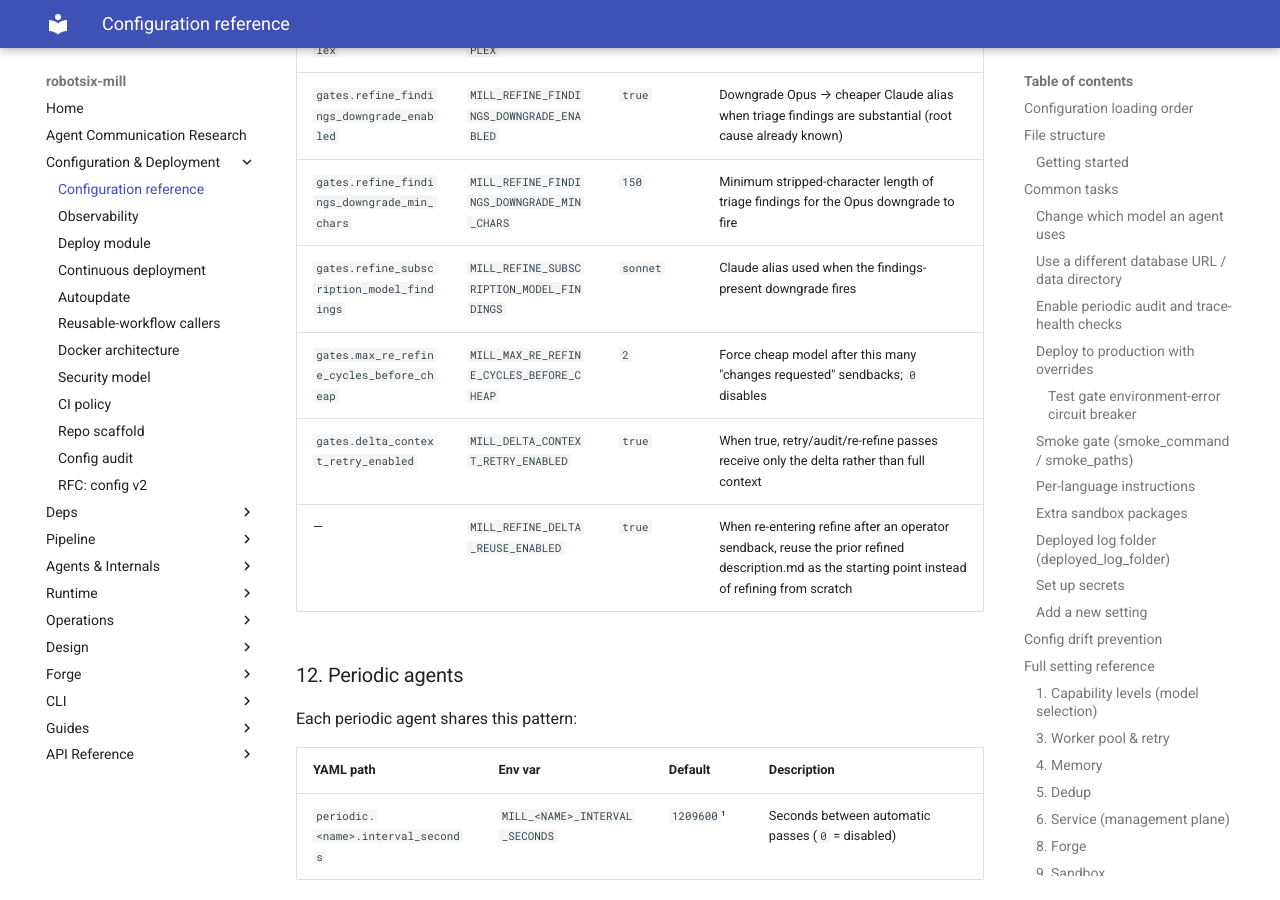
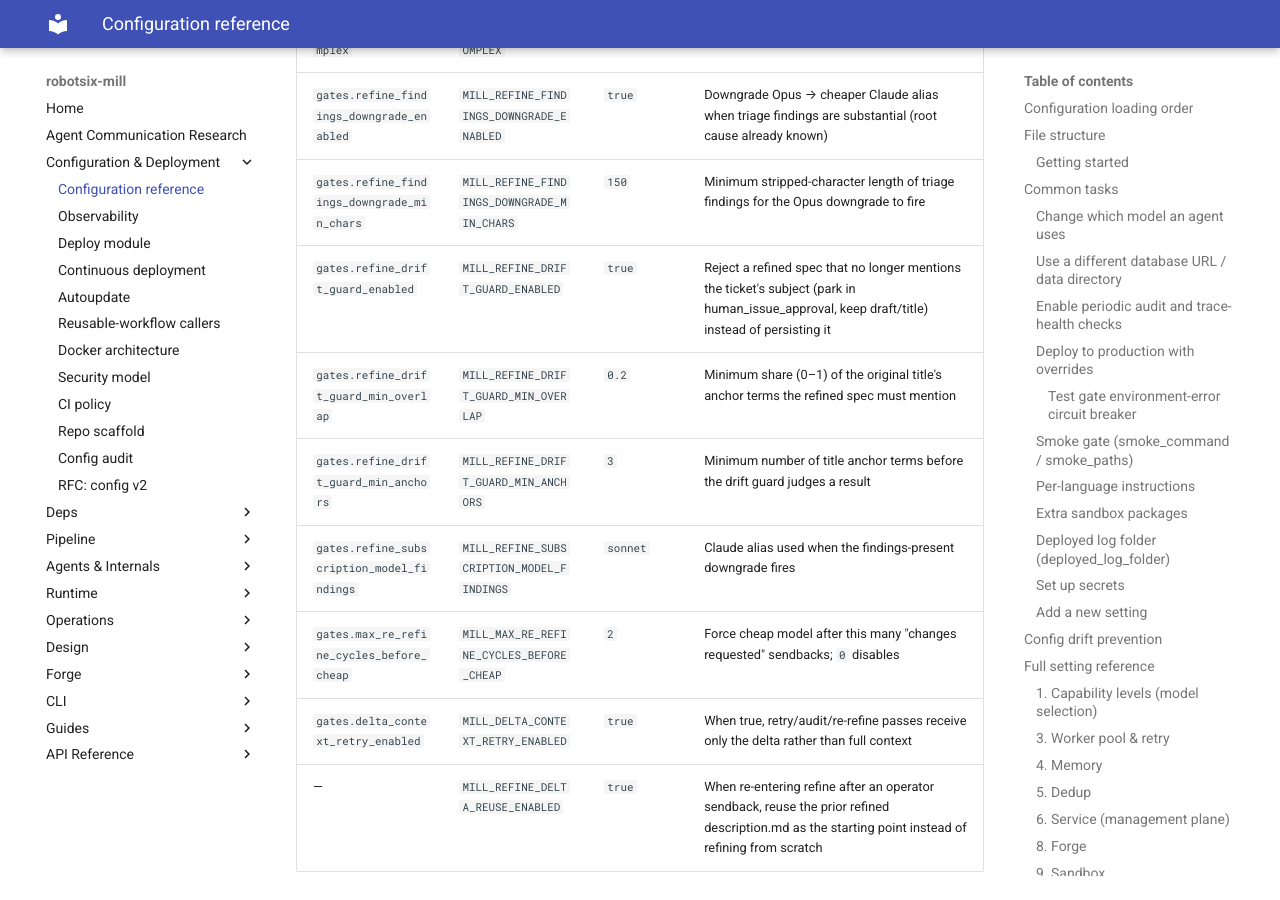
Before and after one commit to damien-robotsix/robotsix-mill, an MkDocs documentation site: the page built from docs/config/configuration.md, in a window 1280 px wide and 900 px high, scrolled down 31949 px. Built offline with MkDocs 1.6.1 and Material for MkDocs 9.7.7, drawn with Linux system fonts in a browser that asks for light colours.

Commit message:
docs(config): document the refine drift-guard settings
scripts/check_config_docs_sync.py (and its dev-tooling test) require every
Settings field in the docs/config/configuration.md tables.

Co-Authored-By: Claude Fable 5.1 <noreply@anthropic.com>

```diff
--- a/docs/config/configuration.md
+++ b/docs/config/configuration.md
@@ -671,6 +671,9 @@ refinement pass.
 | `gates.refine_subscription_model_complex` | `MILL_REFINE_SUBSCRIPTION_MODEL_COMPLEX` | `opus` | Claude alias for escalated (needs-exploration) level-3 refines |
 | `gates.refine_findings_downgrade_enabled` | `MILL_REFINE_FINDINGS_DOWNGRADE_ENABLED` | `true` | Downgrade Opus → cheaper Claude alias when triage findings are substantial (root cause already known) |
 | `gates.refine_findings_downgrade_min_chars` | `MILL_REFINE_FINDINGS_DOWNGRADE_MIN_CHARS` | `150` | Minimum stripped-character length of triage findings for the Opus downgrade to fire |
+| `gates.refine_drift_guard_enabled` | `MILL_REFINE_DRIFT_GUARD_ENABLED` | `true` | Reject a refined spec that no longer mentions the ticket's subject (park in human_issue_approval, keep draft/title) instead of persisting it |
+| `gates.refine_drift_guard_min_overlap` | `MILL_REFINE_DRIFT_GUARD_MIN_OVERLAP` | `0.2` | Minimum share (0–1) of the original title's anchor terms the refined spec must mention |
+| `gates.refine_drift_guard_min_anchors` | `MILL_REFINE_DRIFT_GUARD_MIN_ANCHORS` | `3` | Minimum number of title anchor terms before the drift guard judges a result |
 | `gates.refine_subscription_model_findings` | `MILL_REFINE_SUBSCRIPTION_MODEL_FINDINGS` | `sonnet` | Claude alias used when the findings-present downgrade fires |
 | `gates.max_re_refine_cycles_before_cheap` | `MILL_MAX_RE_REFINE_CYCLES_BEFORE_CHEAP` | `2` | Force cheap model after this many "changes requested" sendbacks; `0` disables |
 | `gates.delta_context_retry_enabled` | `MILL_DELTA_CONTEXT_RETRY_ENABLED` | `true` | When true, retry/audit/re-refine passes receive only the delta rather than full context |
```
